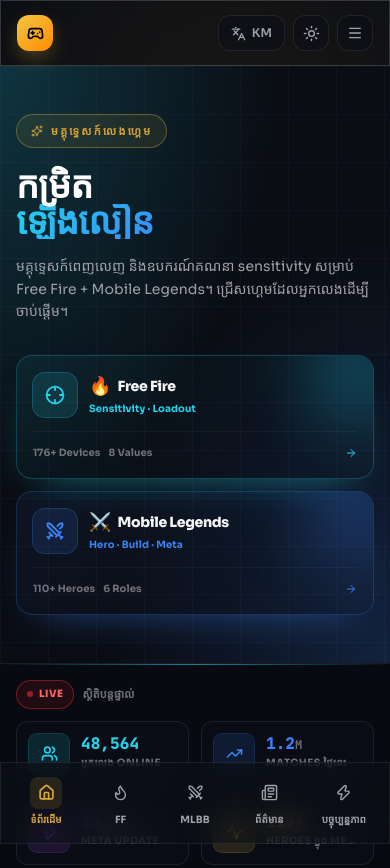
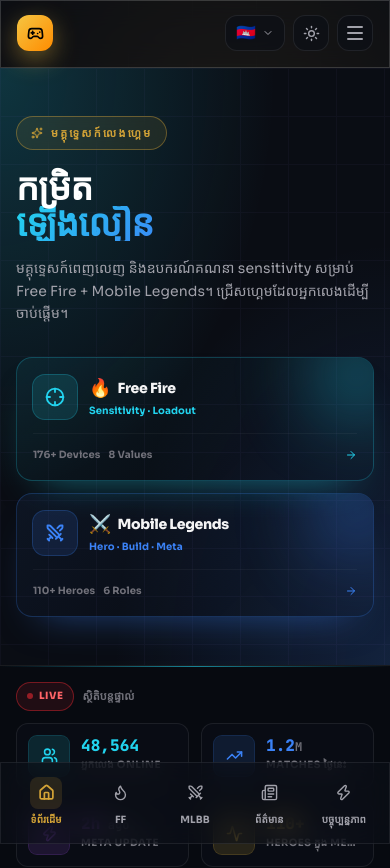
Before and after one commit to CyberNovaX01/CyberNovaX, a Next.js app: page / in a window 390 px wide. Shown: the top 868 px of the page. Built offline with nearby package versions, Linux system fonts and the light colour scheme; a web font is replaced by a local one.

Commit message:
Add modern animations to header - flags, morph menu, glow effects

```diff
--- a/src/components/Header.tsx
+++ b/src/components/Header.tsx
@@ -1,8 +1,8 @@
 "use client";
 import Link from "next/link";
 import { usePathname } from "next/navigation";
-import { Gamepad2, Menu, X } from "lucide-react";
-import { useState } from "react";
+import { Gamepad2 } from "lucide-react";
+import { useState, useEffect } from "react";
 import { LanguageSwitch } from "./LanguageSwitch";
 import { ThemeToggle } from "./ThemeToggle";
 import { useT } from "@/lib/i18n";
@@ -10,64 +10,158 @@
 type GameBadge = { slug: string; name: string; lastUpdated: string | null };
 
 export function Header({
-  games, siteName, logoUrl,
-}: { games: GameBadge[]; siteName: string; logoUrl: string | null }) {
+  games,
+  siteName,
+  logoUrl,
+}: {
+  games: GameBadge[];
+  siteName: string;
+  logoUrl: string | null;
+}) {
   const t = useT();
   const pathname = usePathname();
   const [open, setOpen] = useState(false);
-  void games; void logoUrl;
+  const [scrolled, setScrolled] = useState(false);
+  void games;
+  void logoUrl;
+
+  useEffect(() => {
+    const onScroll = () => setScrolled(window.scrollY > 20);
+    window.addEventListener("scroll", onScroll, { passive: true });
+    onScroll();
+    return () => window.removeEventListener("scroll", onScroll);
+  }, []);
+
+  useEffect(() => {
+    setOpen(false);
+  }, [pathname]);
 
   const nav = [
     { href: "/", label: t("nav.home") },
-    { href: "/ff", label: "Free Fire" },
+    { href: "/ff-hub", label: "Free Fire" },
     { href: "/mlbb", label: "MLBB" },
     { href: "/news", label: t("nav.news") },
     { href: "/patch", label: t("nav.patch") },
   ];
 
   return (
-    <header className="sticky top-0 z-40 border-b border-line glass">
-      <div className="mx-auto flex h-16 max-w-7xl items-center gap-3 px-4 sm:px-6">
-        <Link href="/" className="flex items-center gap-2.5 shrink-0">
-          <span className="grid h-9 w-9 place-items-center rounded-xl text-black shadow-lg" style={{ background: "linear-gradient(135deg, #f5c542 0%, #ff8c00 100%)", boxShadow: "0 8px 24px -8px rgba(245,197,66,0.7)" }}>
+    <header className="sticky top-0 z-40 border-b border-line glass transition-all duration-300">
+      <div
+        className={
+          "mx-auto flex max-w-7xl items-center gap-3 px-4 transition-all duration-300 sm:px-6 " +
+          (scrolled ? "h-12" : "h-16")
+        }
+      >
+        {/* LOGO */}
+        <Link href="/" className="group flex shrink-0 items-center gap-2.5">
+          <span
+            className="grid h-9 w-9 place-items-center rounded-xl text-black shadow-lg transition-transform duration-300 group-hover:scale-110 group-hover:rotate-12"
+            style={{
+              background: "linear-gradient(135deg, #f5c542 0%, #ff8c00 100%)",
+              animation: "logoPulse 3s ease-in-out infinite",
+            }}
+          >
             <Gamepad2 size={17} strokeWidth={2.4} />
           </span>
-          <div className="leading-tight hidden sm:block">
+          <div
+            className={
+              "hidden leading-tight transition-all duration-300 sm:block " +
+              (scrolled ? "opacity-70" : "opacity-100")
+            }
+          >
             <div className="text-sm font-black tracking-tight">{siteName}</div>
-            <div className="text-[10px] uppercase tracking-[0.18em] text-faint">ការណែនាំហ្គេម</div>
+            <div className="text-[10px] uppercase tracking-[0.18em] text-faint">
+              ការណែនាំហ្គេម
+            </div>
           </div>
         </Link>
 
+        {/* NAV — Desktop */}
         <nav className="hidden items-center gap-0.5 lg:flex">
           {nav.map((n) => {
-            const active = n.href === "/" ? pathname === "/" : pathname.startsWith(n.href);
+            const active =
+              n.href === "/" ? pathname === "/" : pathname.startsWith(n.href);
             return (
-              <Link key={n.href} href={n.href}
-                className={"rounded-full px-3 py-1.5 text-xs font-bold transition-colors " + (active ? "bg-gold/15 text-gold ring-1 ring-gold/40" : "text-muted hover:bg-surface hover:text-fg")}
+              <Link
+                key={n.href}
+                href={n.href}
+                className={
+                  "group relative rounded-full px-3 py-1.5 text-xs font-bold transition-all " +
+                  (active
+                    ? "bg-gold/15 text-gold ring-1 ring-gold/40"
+                    : "text-muted hover:bg-surface hover:text-fg")
+                }
               >
                 {n.label}
+                {!active && (
+                  <span className="absolute bottom-0.5 left-1/2 h-0.5 w-0 -translate-x-1/2 rounded-full bg-gold transition-all duration-300 group-hover:w-6" />
+                )}
               </Link>
             );
           })}
         </nav>
 
+        {/* RIGHT — Actions */}
         <div className="ml-auto flex items-center gap-2">
           <LanguageSwitch />
           <ThemeToggle />
-          <button onClick={() => setOpen(!open)} className="grid h-9 w-9 place-items-center rounded-xl border border-line bg-surface/60 text-muted lg:hidden">
-            {open ? <X size={16} /> : <Menu size={16} />}
+
+          {/* MENU MORPH */}
+          <button
+            onClick={() => setOpen(!open)}
+            aria-label="Menu"
+            className="group relative grid h-9 w-9 place-items-center rounded-xl border border-line bg-surface/60 text-muted transition-all hover:border-gold/40 hover:text-gold hover:shadow-[0_0_20px_-4px_rgba(245,197,66,0.6)] lg:hidden"
+          >
+            <span className="relative block h-3.5 w-4">
+              <span
+                className="absolute left-0 block h-0.5 w-full rounded-full bg-current transition-all duration-300"
+                style={{
+                  top: open ? "50%" : "0",
+                  transform: open ? "translateY(-50%) rotate(45deg)" : "none",
+                }}
+              />
+              <span
+                className="absolute left-0 top-1/2 block h-0.5 w-full -translate-y-1/2 rounded-full bg-current transition-all duration-300"
+                style={{
+                  opacity: open ? 0 : 1,
+                  transform: open ? "translateX(8px)" : "none",
+                }}
+              />
+              <span
+                className="absolute bottom-0 left-0 block h-0.5 w-full rounded-full bg-current transition-all duration-300"
+                style={{
+                  bottom: open ? "50%" : "0",
+                  transform: open ? "translateY(50%) rotate(-45deg)" : "none",
+                }}
+              />
+            </span>
           </button>
         </div>
       </div>
 
-      {open && (
-        <nav className="border-t border-line glass lg:hidden">
+      {/* MOBILE MENU */}
+      <nav
+        className="overflow-hidden border-t border-line glass transition-all duration-300 lg:hidden"
+        style={{
+          maxHeight: open ? "400px" : "0",
+          opacity: open ? 1 : 0,
+        }}
+      >
         <div className="mx-auto flex max-w-7xl flex-col gap-1 p-3">
           {nav.map((n) => {
-              const active = n.href === "/" ? pathname === "/" : pathname.startsWith(n.href);
+            const active =
+              n.href === "/" ? pathname === "/" : pathname.startsWith(n.href);
             return (
-                <Link key={n.href} href={n.href} onClick={() => setOpen(false)}
-                  className={"rounded-xl px-3 py-2.5 text-sm font-bold " + (active ? "bg-gold/15 text-gold" : "text-muted hover:bg-surface")}
+              <Link
+                key={n.href}
+                href={n.href}
+                onClick={() => setOpen(false)}
+                className={
+                  "rounded-xl px-3 py-2.5 text-sm font-bold transition-all " +
+                  (active
+                    ? "bg-gold/15 text-gold"
+                    : "text-muted hover:bg-surface hover:text-fg")
+                }
               >
                 {n.label}
               </Link>
@@ -75,7 +169,14 @@
           })}
         </div>
       </nav>
-      )}
+
+      {/* KEYFRAMES */}
+      <style>{`
+        @keyframes logoPulse {
+          0%, 100% { box-shadow: 0 8px 24px -8px rgba(245,197,66,0.7); }
+          50% { box-shadow: 0 8px 32px -4px rgba(245,197,66,0.95); }
+        }
+      `}</style>
     </header>
   );
 }
--- a/src/components/LanguageSwitch.tsx
+++ b/src/components/LanguageSwitch.tsx
@@ -1,21 +1,76 @@
-// src/components/LanguageSwitch.tsx
 "use client";
-import { Languages } from "lucide-react";
+import { useState, useRef, useEffect } from "react";
 import { useLang } from "@/lib/i18n";
+import { Check, ChevronDown } from "lucide-react";
 
 export function LanguageSwitch() {
   const { lang, setLang } = useLang();
-  const next = lang === "km" ? "en" : "km";
+  const [open, setOpen] = useState(false);
+  const ref = useRef<HTMLDivElement>(null);
+
+  useEffect(() => {
+    const close = (e: MouseEvent) => {
+      if (ref.current && !ref.current.contains(e.target as Node)) setOpen(false);
+    };
+    document.addEventListener("mousedown", close);
+    return () => document.removeEventListener("mousedown", close);
+  }, []);
+
+  const options = [
+    { code: "km" as const, flag: "🇰🇭", label: "ខ្មែរ", short: "KM" },
+    { code: "en" as const, flag: "🇬🇧", label: "English", short: "EN" },
+  ];
+  const current = options.find((o) => o.code === lang) || options[0];
 
   return (
-    <button
-      type="button"
-      onClick={() => setLang(next)}
-      aria-label="Switch language"
-      className="flex h-9 items-center gap-1.5 rounded-xl border border-line bg-surface/60 px-3 text-xs font-semibold text-muted transition-colors hover:border-line-2 hover:text-fg"
-    >
-      <Languages size={15} />
-      <span className="uppercase">{lang}</span>
-    </button>
+    <div ref={ref} className="relative">
+      <button
+        onClick={() => setOpen(!open)}
+        className="group flex h-9 items-center gap-1.5 rounded-xl border border-line bg-surface/60 px-2.5 text-xs font-bold text-muted transition-all hover:border-gold/40 hover:text-gold hover:shadow-[0_0_20px_-4px_rgba(245,197,66,0.6)]"
+      >
+        <span className="text-base leading-none transition-transform group-hover:scale-125">
+          {current.flag}
+        </span>
+        <span className="hidden sm:inline">{current.short}</span>
+        <ChevronDown
+          size={12}
+          className={
+            "transition-transform duration-300 " + (open ? "rotate-180" : "")
+          }
+        />
+      </button>
+
+      {open && (
+        <div
+          className="absolute right-0 top-full z-50 mt-2 w-36 overflow-hidden rounded-xl border border-line bg-[#0d1117] shadow-2xl"
+          style={{ animation: "dropIn 0.2s ease-out" }}
+        >
+          {options.map((o) => (
+            <button
+              key={o.code}
+              onClick={() => {
+                setLang(o.code);
+                setOpen(false);
+              }}
+              className="flex w-full items-center gap-2.5 px-3 py-2.5 text-left text-xs font-bold transition-colors hover:bg-gold/10"
+              style={{
+                color: lang === o.code ? "#f5c542" : "var(--color-muted)",
+              }}
+            >
+              <span className="text-base">{o.flag}</span>
+              <span className="flex-1">{o.label}</span>
+              {lang === o.code && <Check size={12} />}
+            </button>
+          ))}
+        </div>
+      )}
+
+      <style>{`
+        @keyframes dropIn {
+          from { opacity: 0; transform: translateY(-6px) scale(0.96); }
+          to { opacity: 1; transform: translateY(0) scale(1); }
+        }
+      `}</style>
+    </div>
   );
 }
--- a/src/components/ThemeToggle.tsx
+++ b/src/components/ThemeToggle.tsx
@@ -1,4 +1,3 @@
-// src/components/ThemeToggle.tsx
 "use client";
 import { useEffect, useState } from "react";
 import { Moon, Sun } from "lucide-react";
@@ -7,6 +6,7 @@
 export function ThemeToggle() {
   const [theme, setTheme] = useState<"dark" | "light">("dark");
   const [mounted, setMounted] = useState(false);
+  const [rotating, setRotating] = useState(false);
   const t = useT();
 
   useEffect(() => {
@@ -18,21 +18,39 @@
 
   const toggle = () => {
     const next = theme === "dark" ? "light" : "dark";
+    setRotating(true);
     setTheme(next);
     document.documentElement.dataset.theme = next;
     localStorage.setItem("gg-theme", next);
+    setTimeout(() => setRotating(false), 500);
   };
 
   if (!mounted) return <div className="h-9 w-9" aria-hidden />;
+
+  const isDark = theme === "dark";
 
   return (
     <button
       type="button"
       onClick={toggle}
-      aria-label={theme === "dark" ? t("theme.light") : t("theme.dark")}
-      className="grid h-9 w-9 place-items-center rounded-xl border border-line bg-surface/60 text-muted transition-colors hover:border-line-2 hover:text-fg"
+      aria-label={isDark ? t("theme.light") : t("theme.dark")}
+      className="group relative grid h-9 w-9 place-items-center overflow-hidden rounded-xl border border-line bg-surface/60 text-muted transition-all hover:border-gold/40 hover:text-gold hover:shadow-[0_0_20px_-4px_rgba(245,197,66,0.6)]"
     >
-      {theme === "dark" ? <Sun size={17} /> : <Moon size={17} />}
+      <span
+        className="grid place-items-center transition-transform duration-500 ease-out"
+        style={{ transform: rotating ? "rotate(360deg)" : "rotate(0deg)" }}
+      >
+        {isDark ? <Sun size={17} /> : <Moon size={17} />}
+      </span>
+
+      <span
+        className="pointer-events-none absolute inset-0 opacity-0 transition-opacity duration-300 group-hover:opacity-100"
+        style={{
+          background: isDark
+            ? "radial-gradient(circle at center, rgba(245,197,66,0.20) 0%, transparent 70%)"
+            : "radial-gradient(circle at center, rgba(59,130,246,0.20) 0%, transparent 70%)",
+        }}
+      />
     </button>
   );
 }
```
Lines whose indentation alone changed are shown as unchanged.
